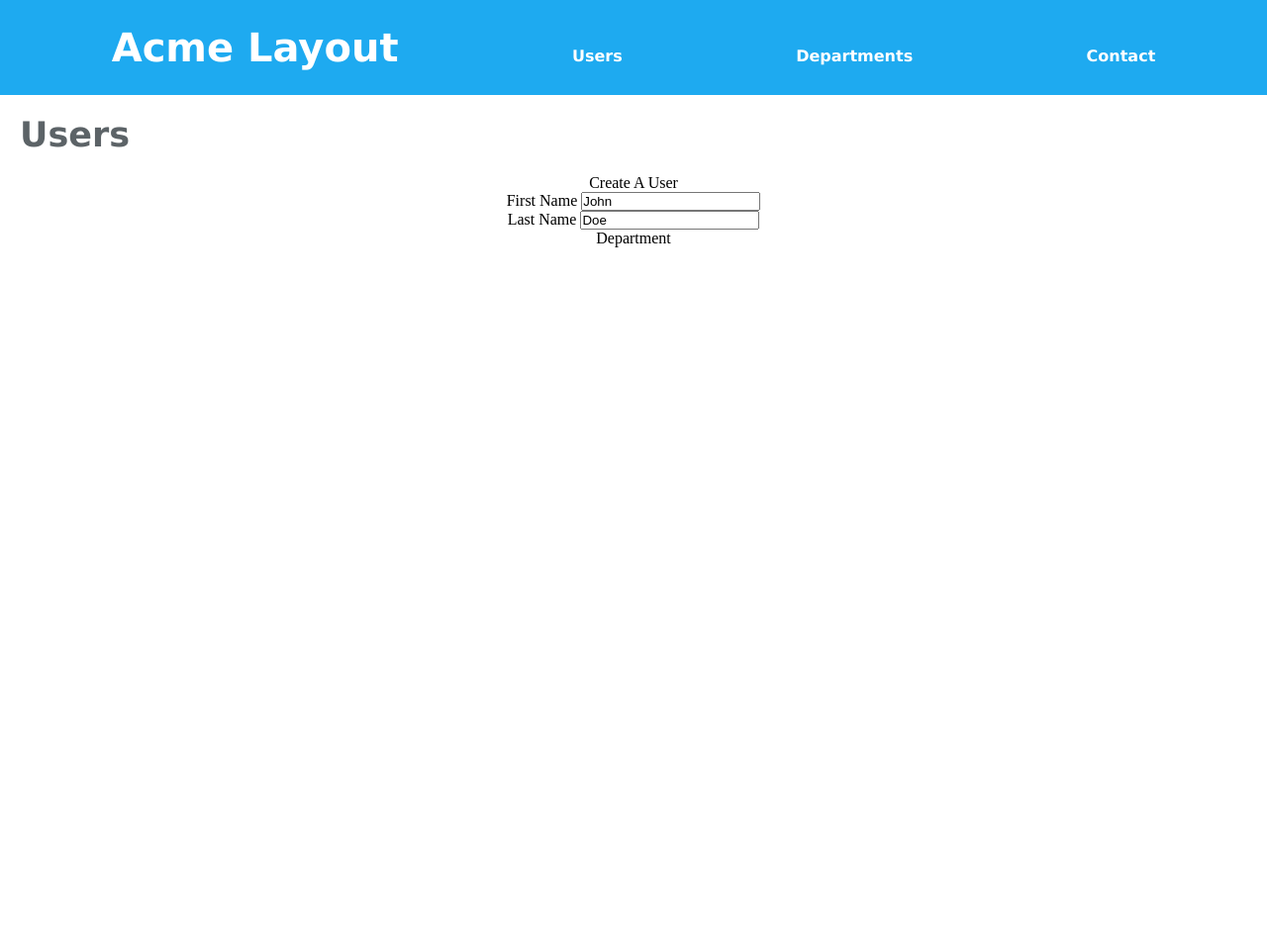
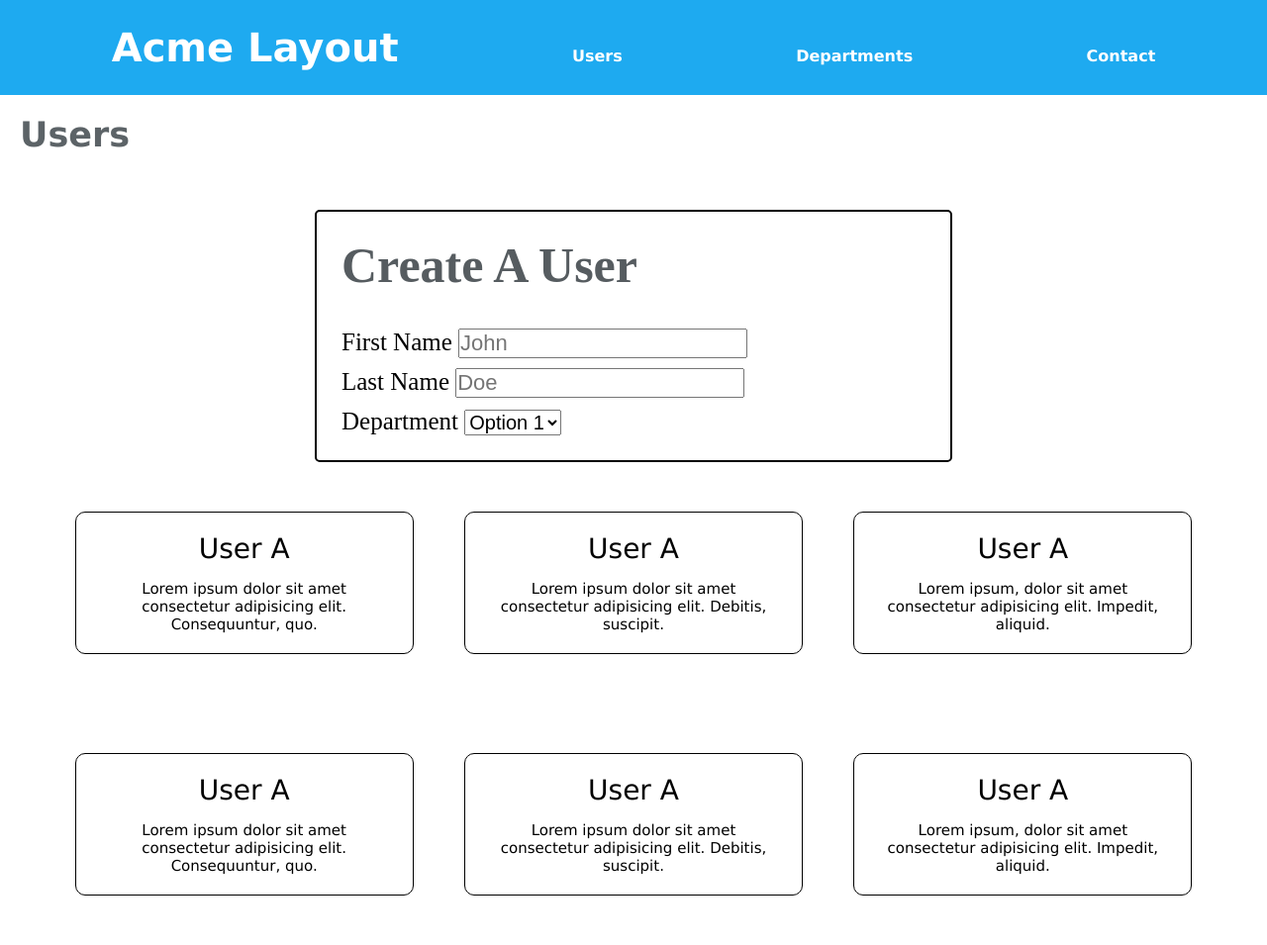
Before and after one commit to Arman-100/acme-flex-box, a plain HTML site: page index.html in a window 1280 px wide. Shown: the whole page at 99% size. Before the commit the page ends 800 px from the top, so only its background shows below. Drawn offline with Linux system fonts and the light colour scheme.

Commit message:
Finished not polished

```diff
--- a/index.html
+++ b/index.html
@@ -17,17 +17,73 @@
     <p class="title">
       Users
     </p>
+    <br />
+    <br />
     <div class="big-box">
-      <div class="stuff" id="caubig">Create A User</div>
-      <div class="stuff">
-        First Name <span><input type="text" id="FN" value="John"/></span>
+      <div class="loginInfo" id="caubig">Create A User</div>
+      <div class="loginInfo">
+        First Name <span><input type="text" id="FN" placeholder="John"/></span>
       </div>
 
-      <div class="stuff">
-        Last Name <span><input type="text" id="LN" value="Doe"/></span>
+      <div class="loginInfo">
+        Last Name <span><input type="text" id="LN" placeholder="Doe"/></span>
       </div>
-      <div class="stuff">Department</div>
-      <div class="stuff"></div>
+      <div class="loginInfo">
+        Department
+        <select class="selectsize">
+          <option value="1">Option 1</option>
+          <option value="2">Option 2</option>
+          <option value="3">Option 3</option>
+          <option value="4">Option 4</option>
+          <option value="5">Option 5</option>
+        </select>
+      </div>
+    </div>
+    <div class="tripleBoxes">
+      <div class="littleBoxes">
+        User A
+        <p class="userinfo">
+          Lorem ipsum dolor sit amet consectetur adipisicing elit. Consequuntur,
+          quo.
+        </p>
+      </div>
+      <div class="littleBoxes">
+        User A
+        <p class="userinfo">
+          Lorem ipsum dolor sit amet consectetur adipisicing elit. Debitis,
+          suscipit.
+        </p>
+      </div>
+      <div class="littleBoxes">
+        User A
+        <p class="userinfo">
+          Lorem ipsum, dolor sit amet consectetur adipisicing elit. Impedit,
+          aliquid.
+        </p>
+      </div>
+    </div>
+    <div class="tripleBoxes">
+      <div class="littleBoxes">
+        User A
+        <p class="userinfo">
+          Lorem ipsum dolor sit amet consectetur adipisicing elit. Consequuntur,
+          quo.
+        </p>
+      </div>
+      <div class="littleBoxes">
+        User A
+        <p class="userinfo">
+          Lorem ipsum dolor sit amet consectetur adipisicing elit. Debitis,
+          suscipit.
+        </p>
+      </div>
+      <div class="littleBoxes">
+        User A
+        <p class="userinfo">
+          Lorem ipsum, dolor sit amet consectetur adipisicing elit. Impedit,
+          aliquid.
+        </p>
+      </div>
     </div>
   </body>
 </html>
--- a/styles.css
+++ b/styles.css
@@ -33,8 +33,58 @@
 }
 
 .big-box {
+  justify-content: space-around;
+  align-items: center;
+  border: 2px solid black;
+  border-radius: 5px;
+  padding: 20px;
+  width: 600px;
+  margin: auto;
+}
+
+.loginInfo {
+  justify-content: left;
+  padding: 5px;
+  font-size: 25px;
+}
+
+#caubig {
+  font-size: 50px;
+  padding-bottom: 30px;
+  font-weight: bold;
+  color: #565c60;
+}
+
+#LN,
+#FN {
+  font-size: 22px;
+}
+
+.selectsize {
+  font-size: 20px;
+}
+
+.tripleBoxes {
   display: flex;
+  flex-direction: row;
   justify-content: space-around;
-  flex-direction: column;
-  align-items: center;
+  padding: 50px;
+  margin: auto;
+  font-family: "Lucida Sans", "Lucida Sans Regular", "Lucida Grande",
+    "Lucida Sans Unicode", Geneva, Verdana, sans-serif;
 }
+.littleBoxes {
+  font-size: 28px;
+  border: 1px solid black;
+  width: 300px;
+  padding: 20px;
+  border-radius: 10px;
+  justify-content: center;
+  text-align: center;
+}
+
+.userinfo {
+  font-size: 15px;
+  text-align: center;
+  padding-top: 15px;
+}
```
